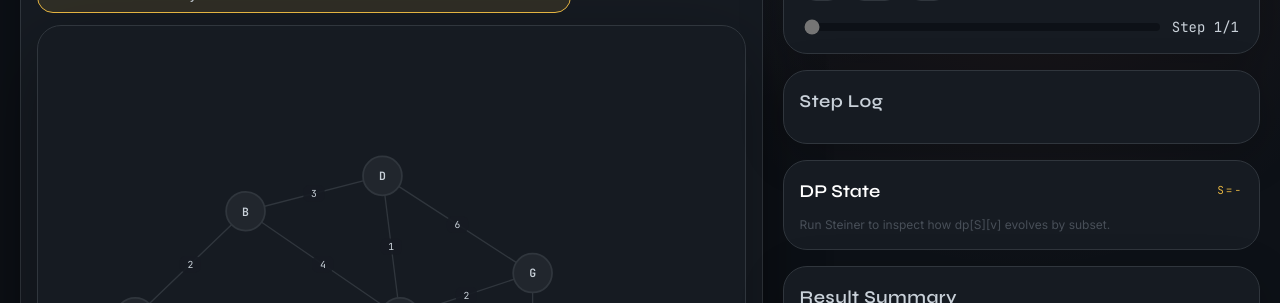
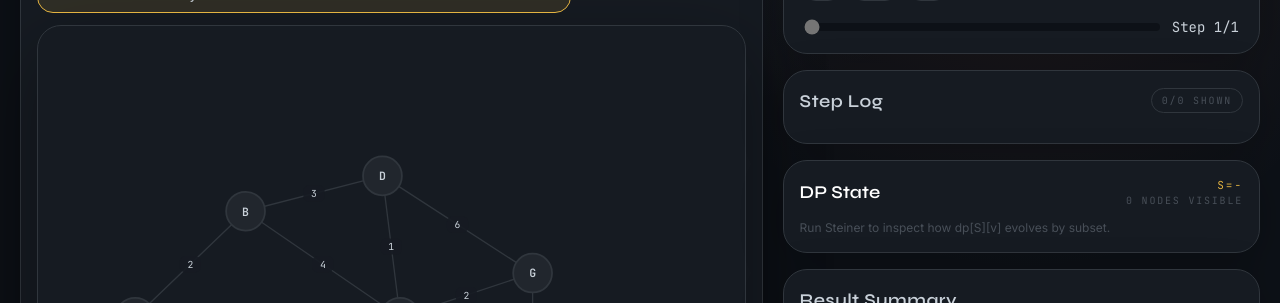
Before and after one commit to Sam27112004/Steiner_Tree_viz, a React (Vite) app: page / in a window 1280 px wide. Shown: the part 388-691 px from the top of the page. Built offline with nearby package versions, Linux system fonts and the light colour scheme.

Commit message:
[UX] Condense step log and emphasize DP table

```diff
--- a/src/components/panels/DPStatePanel.jsx
+++ b/src/components/panels/DPStatePanel.jsx
@@ -22,50 +22,73 @@ function DPStatePanel({ renderState }) {
   const subsets = Object.keys(renderState.dpTable)
     .map((key) => Number(key))
     .sort((a, b) => a - b)
+  const activeSubset = renderState.currentSubset
+  const activeRow = activeSubset !== null ? renderState.dpTable[activeSubset] ?? {} : null
+  const activeNodes = activeRow ? Object.keys(activeRow).length : 0
 
   return (
-    <section className="rounded-3xl border border-border bg-surface p-4 text-[var(--color-node-text)]">
+    <section className="rounded-3xl border border-border bg-surface p-4 text-[var(--color-node-text)] shadow-[0_12px_44px_rgba(0,0,0,0.22)]">
       <div className="mb-3 flex items-center justify-between gap-3">
         <h3 className="font-display text-lg font-semibold text-white">DP State</h3>
-        <span className="font-mono text-[11px] uppercase tracking-[0.18em] text-[var(--color-consider)]">
-          S={renderState.currentSubset ?? '-'}
+        <div className="text-right">
+          <span className="block font-mono text-[11px] uppercase tracking-[0.18em] text-[var(--color-consider)]">
+            S={activeSubset ?? '-'}
+          </span>
+          <span className="block font-mono text-[10px] uppercase tracking-[0.18em] text-[var(--color-visited)]">
+            {activeNodes} nodes visible
           </span>
         </div>
+      </div>
 
-      {subsets.length === 0 ? (
+      {subsets.length === 0 || !activeRow ? (
         <p className="text-xs text-[var(--color-visited)]">Run Steiner to inspect how dp[S][v] evolves by subset.</p>
       ) : (
-        <div className="max-h-72 space-y-3 overflow-y-auto pr-1">
+        <div className="space-y-3">
+          <div className="rounded-2xl border border-[var(--color-consider)] bg-[rgba(227,179,65,0.12)] px-3 py-2">
+            <div className="mb-1 flex items-center justify-between gap-3">
+              <span className="font-mono text-[11px] uppercase tracking-[0.16em] text-[var(--color-consider)]">
+                Active Subset {formatSubset(activeSubset)}
+              </span>
+              <span className="font-mono text-[10px] uppercase tracking-[0.16em] text-[var(--color-visited)]">
+                primary visualization
+              </span>
+            </div>
+            <div className="grid grid-cols-2 gap-x-4 gap-y-1 font-mono text-xs">
+              {Object.keys(activeRow)
+                .map((nodeId) => Number(nodeId))
+                .sort((a, b) => a - b)
+                .map((nodeId) => (
+                  <div key={`${activeSubset}-${nodeId}`} className="flex items-center justify-between gap-3">
+                    <span>dp[S][{nodeId}]</span>
+                    <span className="text-[var(--color-node-text)]">{formatCost(activeRow[nodeId])}</span>
+                  </div>
+                ))}
+            </div>
+          </div>
+
+          <div className="max-h-52 space-y-2 overflow-y-auto pr-1">
             {subsets.map((subset) => {
               const row = renderState.dpTable[subset] ?? {}
-            const nodeIds = Object.keys(row)
-              .map((nodeId) => Number(nodeId))
-              .sort((a, b) => a - b)
-            const isActive = subset === renderState.currentSubset
+              if (subset === activeSubset) {
+                return null
+              }
 
               return (
                 <div
                   key={subset}
-                className={`rounded-2xl border px-3 py-2 ${
-                  isActive
-                    ? 'border-[var(--color-consider)] bg-[rgba(227,179,65,0.12)]'
-                    : 'border-border bg-[rgba(255,255,255,0.02)]'
-                }`}
+                  className="rounded-2xl border border-border bg-[rgba(255,255,255,0.02)] px-3 py-2"
                 >
-                <div className="mb-2 font-mono text-[11px] uppercase tracking-[0.16em] text-[var(--color-visited)]">
+                  <div className="mb-1 font-mono text-[11px] uppercase tracking-[0.16em] text-[var(--color-visited)]">
                     Subset {formatSubset(subset)}
                   </div>
-                <div className="grid grid-cols-2 gap-x-4 gap-y-1 font-mono text-xs">
-                  {nodeIds.map((nodeId) => (
-                    <div key={`${subset}-${nodeId}`} className="flex items-center justify-between gap-3">
-                      <span>dp[S][{nodeId}]</span>
-                      <span className="text-[var(--color-node-text)]">{formatCost(row[nodeId])}</span>
-                    </div>
-                  ))}
+                  <div className="grid grid-cols-2 gap-x-4 gap-y-1 font-mono text-xs text-[var(--color-visited)]">
+                    <span>{Object.keys(row).length} cached values</span>
+                    <span>preview only</span>
                   </div>
                 </div>
               )
             })}
+          </div>
         </div>
       )}
     </section>
--- a/src/components/panels/StepLog.jsx
+++ b/src/components/panels/StepLog.jsx
@@ -1,4 +1,23 @@
 import { useEffect, useMemo, useRef } from 'react'
+
+const IMPORTANT_STEP_TYPES = new Set([
+  'INIT_GRAPH',
+  'ALGORITHM_START',
+  'ALGORITHM_DONE',
+  'DIJKSTRA_START',
+  'VISIT_NODE',
+  'DIJKSTRA_DONE',
+  'MST_PICK_EDGE',
+  'MST_NODE_ADDED',
+  'MST_SKIP_EDGE',
+  'DP_BASE_INIT',
+  'DP_SUBSET_START',
+  'DP_SPLIT_UPDATE',
+  'DP_RELAX_UPDATE',
+  'DP_SUBSET_DONE',
+  'RESULT_TREE_EDGE',
+  'RESULT_FINAL',
+])
 
 function StepLog({ steps, cursor }) {
   const activeStepRef = useRef(null)
@@ -7,14 +26,25 @@ function StepLog({ steps, cursor }) {
     activeStepRef.current?.scrollIntoView({ block: 'nearest', behavior: 'smooth' })
   }, [cursor])
 
+  const importantSteps = useMemo(
+    () => steps.filter((step) => IMPORTANT_STEP_TYPES.has(step.type)),
+    [steps],
+  )
+
+  const currentStep = steps[cursor]
+
   const rows = useMemo(
     () =>
-      steps.map((step, stepIndex) => (
+      importantSteps.map((step, stepIndex) => {
+        const sourceIndex = steps.findIndex((candidate) => candidate.id === step.id)
+        const isActive = sourceIndex === cursor
+
+        return (
           <li
             key={step.id}
-          ref={stepIndex === cursor ? activeStepRef : null}
+            ref={isActive ? activeStepRef : null}
             className={`rounded-2xl border px-3 py-2.5 transition-colors ${
-            stepIndex === cursor
+              isActive
                 ? 'border-[var(--color-consider)] bg-[rgba(227,179,65,0.12)] shadow-[0_0_0_1px_rgba(227,179,65,0.25)]'
                 : 'border-transparent bg-[rgba(255,255,255,0.02)] hover:border-border/70'
             }`}
@@ -25,16 +55,32 @@ function StepLog({ steps, cursor }) {
             </div>
             <p className="text-sm leading-5 text-[var(--color-node-text)]">{step.explanation}</p>
           </li>
-      )),
-    [cursor, steps],
+        )
+      }),
+    [activeStepRef, cursor, importantSteps, steps],
   )
 
   return (
     <section className="flex h-full flex-col rounded-3xl border border-border bg-surface p-4 shadow-[0_12px_44px_rgba(0,0,0,0.22)]">
-      <h2 className="mb-3 font-display text-lg font-semibold tracking-wide text-[var(--color-node-text)]">
+      <div className="mb-3 flex items-center justify-between gap-3">
+        <h2 className="font-display text-lg font-semibold tracking-wide text-[var(--color-node-text)]">
           Step Log
         </h2>
-      <ol className="min-h-0 flex-1 space-y-2 overflow-y-auto pr-1 lg:max-h-[360px]">{rows}</ol>
+        <span className="rounded-full border border-border px-2.5 py-1 font-mono text-[10px] uppercase tracking-[0.18em] text-[var(--color-visited)]">
+          {importantSteps.length}/{steps.length} shown
+        </span>
+      </div>
+
+      {currentStep ? (
+        <div className="mb-3 rounded-2xl border border-[var(--color-consider)] bg-[rgba(227,179,65,0.1)] px-4 py-3">
+          <p className="mb-1 font-mono text-[10px] uppercase tracking-[0.2em] text-[var(--color-consider)]">
+            Now
+          </p>
+          <p className="text-sm leading-5 text-[var(--color-node-text)]">{currentStep.explanation}</p>
+        </div>
+      ) : null}
+
+      <ol className="min-h-0 flex-1 space-y-2 overflow-y-auto pr-1 lg:max-h-[320px]">{rows}</ol>
     </section>
   )
 }
```
Lines whose indentation alone changed are shown as unchanged.
